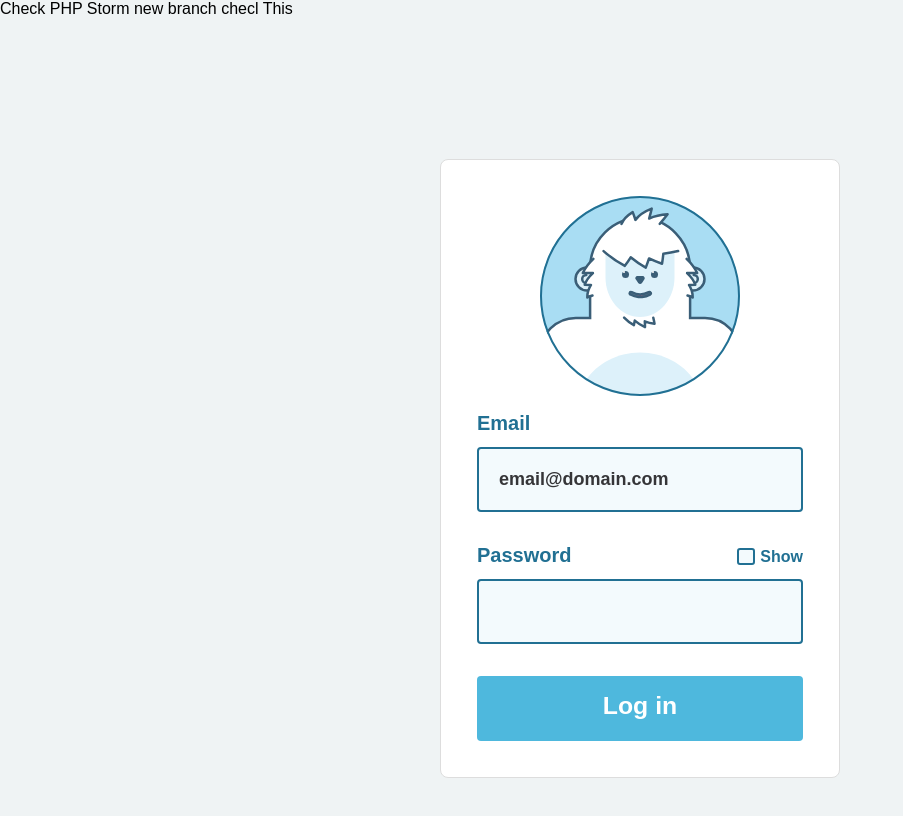
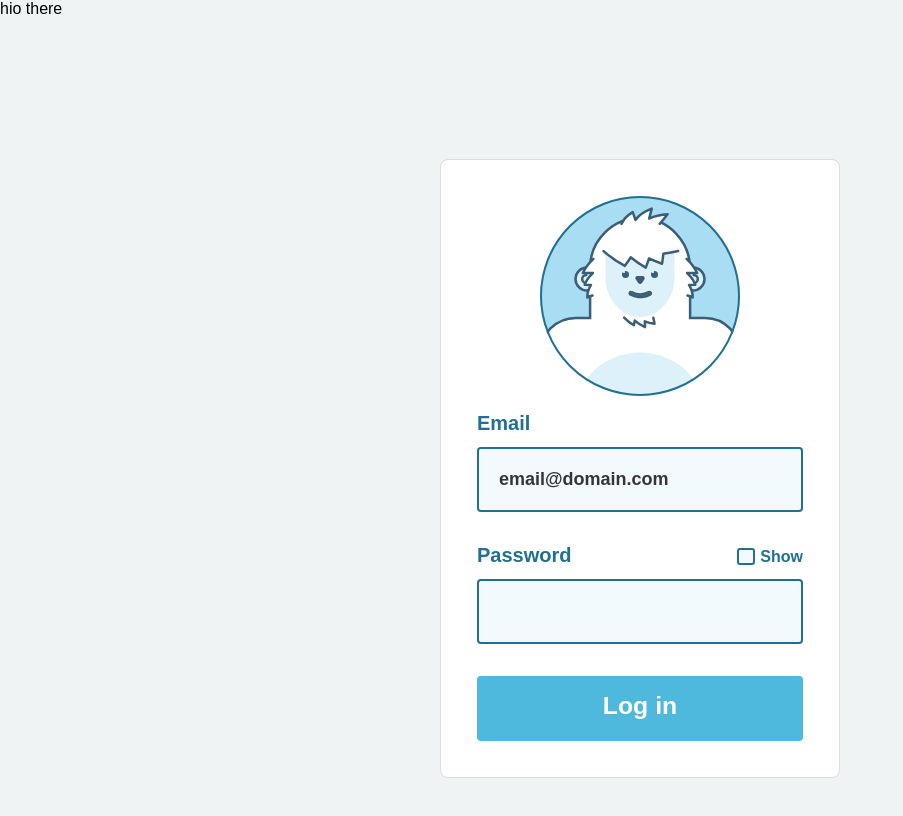
Before and after one commit to mananabbasi51325/Login-Form, a plain HTML site: page index.html in a window 1280 px wide. Shown: the whole page, without its empty margins (0-903 px from the left). Drawn offline with nearby package versions, Linux system fonts and the light colour scheme.

Commit message:
Update index.html

```diff
--- a/index.html
+++ b/index.html
@@ -9,8 +9,7 @@
     <link rel="stylesheet" href="./assets/css/style.css">
 </head>
 <body>
-Check PHP Storm new branch
-checl This
+hio there
   <div class="form-wrapper">
     <form>
         <div class="svgContainer">
```
